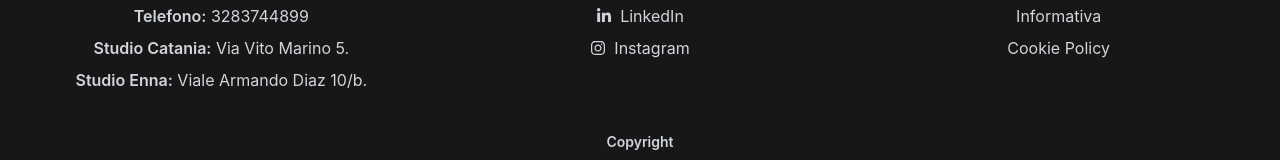
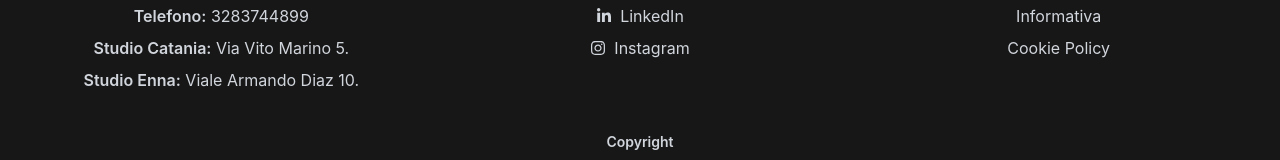
Before and after one commit to Kratos1746/Studio-Giuseppe-Auletta, a Next.js app in the folder my-next-app/: page /admin in a window 1280 px wide. Shown: the part 904-1064 px from the top of the page. Built offline with nearby package versions, Linux system fonts and the light colour scheme; no server answers; what tailwindcss-motion would draw is missing.

Commit message:
indirizzo modificato

```diff
--- a/my-next-app/src/app/components/Footer.tsx
+++ b/my-next-app/src/app/components/Footer.tsx
@@ -54,7 +54,7 @@ export default function Footer() {
               </p>
               <p className="mb-2">
                 <span className="font-semibold">Studio Enna:</span>
-                <a href="https://maps.app.goo.gl/fzh2ZCgVfyfN7GpAA" target="_blank" className="hover:text-blue-900"> Viale Armando Diaz 10/b</a>.
+                <a href="https://maps.app.goo.gl/fzh2ZCgVfyfN7GpAA" target="_blank" className="hover:text-blue-900"> Viale Armando Diaz 10</a>.
               </p>
             </div>
 
```
